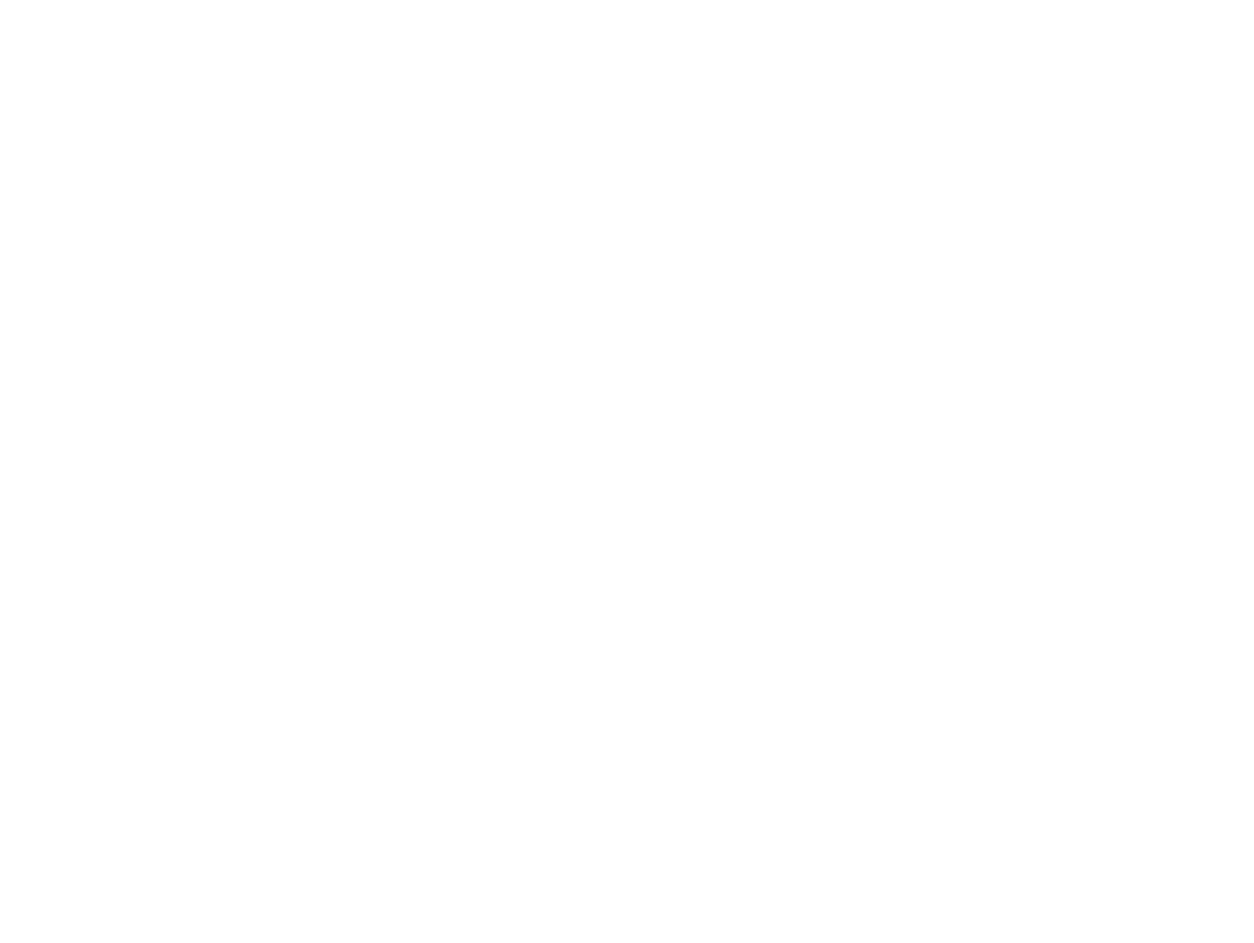
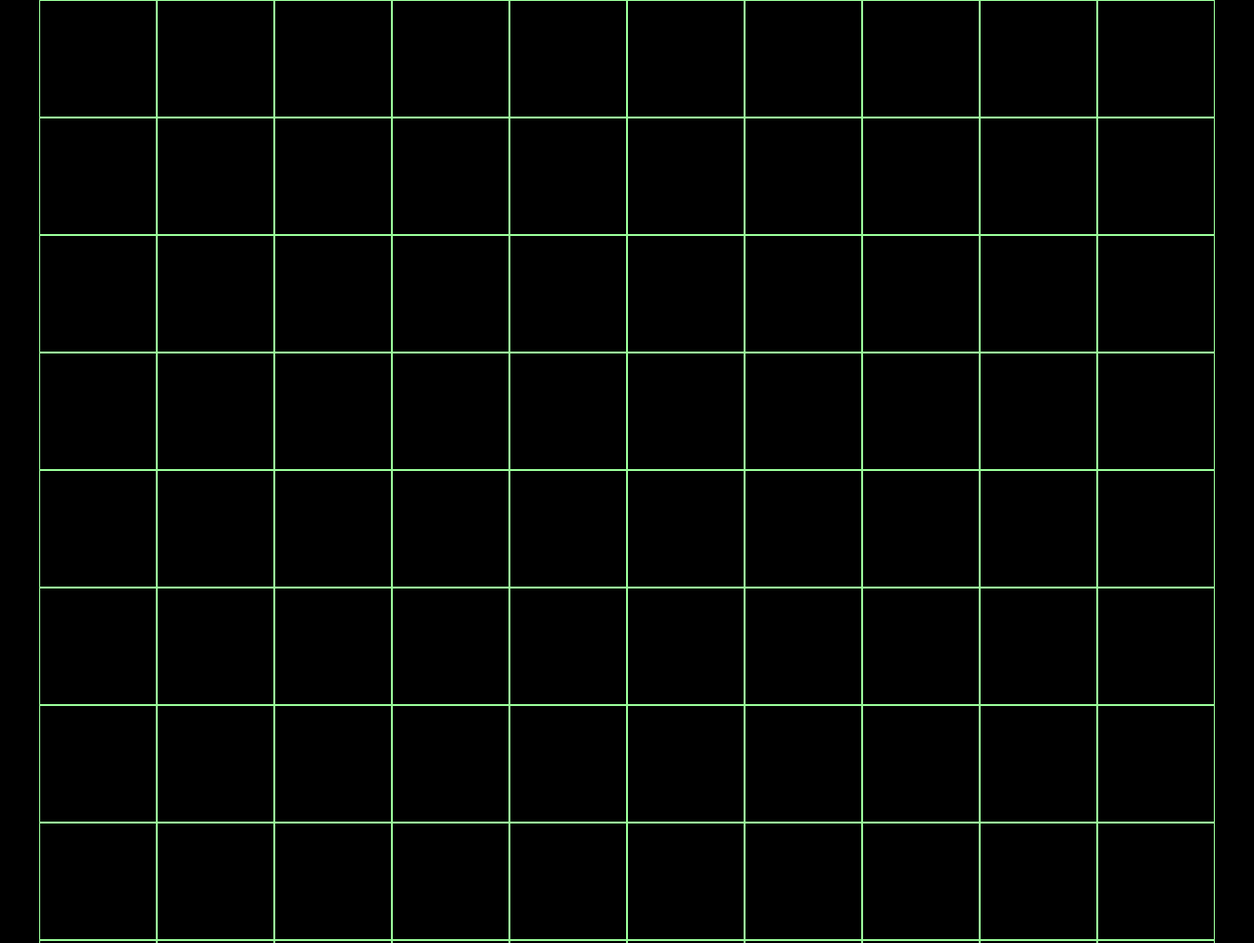
Before and after one commit to giuliagrfo/js-campominato-grid, a plain HTML site: page index.html in a window 1280 px wide. Shown: the top 963 px of the page at 98% size. Before the commit the page ends 800 px from the top, so only its background shows below. Drawn offline with Linux system fonts and the light colour scheme.

Commit message:
create grid

```diff
--- a/assets/css/style.css
+++ b/assets/css/style.css
@@ -0,0 +1,23 @@
+* {
+    margin: 0;
+    padding: 0;
+    box-sizing: border-box;
+}
+
+body {
+    background-color: black;
+}
+
+.container {
+    max-width: 1200px;
+    margin: auto;
+    display: flex;
+    flex-wrap: wrap;
+}
+
+.cell {
+    width: calc(100% / 10);
+    aspect-ratio: 1/1;
+    border: 1px solid palegreen;
+
+}
--- a/assets/js/main.js
+++ b/assets/js/main.js
@@ -0,0 +1,27 @@
+/* L'utente clicca su un bottone che genererà una griglia di gioco quadrata. Ogni cella ha un numero progressivo, da 1 a 100.
+Ci saranno quindi 10 caselle per ognuna delle 10 righe.
+Quando l'utente clicca su ogni cella, la cella cliccata si colora di azzurro ed emetto un messaggio in console con il numero della cella cliccata. */
+
+
+
+// Creare una griglia 10x10 con js
+
+// Seleziono elemento della DOM in cui inserire le celle con queryselector
+const containerEl = document.querySelector('.container');
+
+// Definisco una variabile con il markup per creare una cella
+const cellEl = `<div class="cell"></div>`;
+console.log(cellEl);
+
+// Salvo in una variabile il numero delle celle
+const cellsNumber = 100;
+
+// utilizzare una funzione e il ciclo for per inserire tutte le celle nel markup
+cellGenerator(cellsNumber, containerEl, cellEl )
+
+function cellGenerator(maxCell, containerElement, cellMarkup) {
+    for(let i = 0; i < maxCell; i++){
+
+        containerElement.innerHTML += cellMarkup;
+    }
+}
--- a/index.html
+++ b/index.html
@@ -9,7 +9,9 @@
 </head>
 <body>
 
+    <div class="container">
 
+    </div>
 
     <script src="./assets/js/main.js"></script>
 </body>
```
